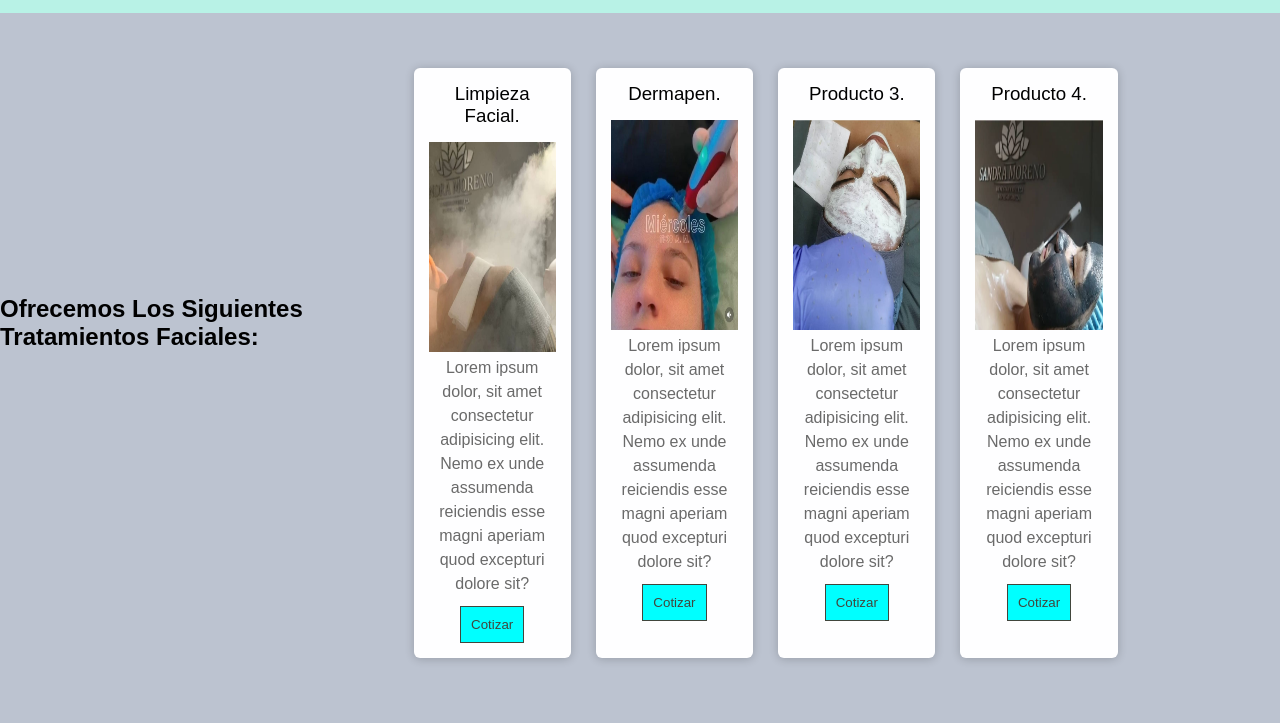
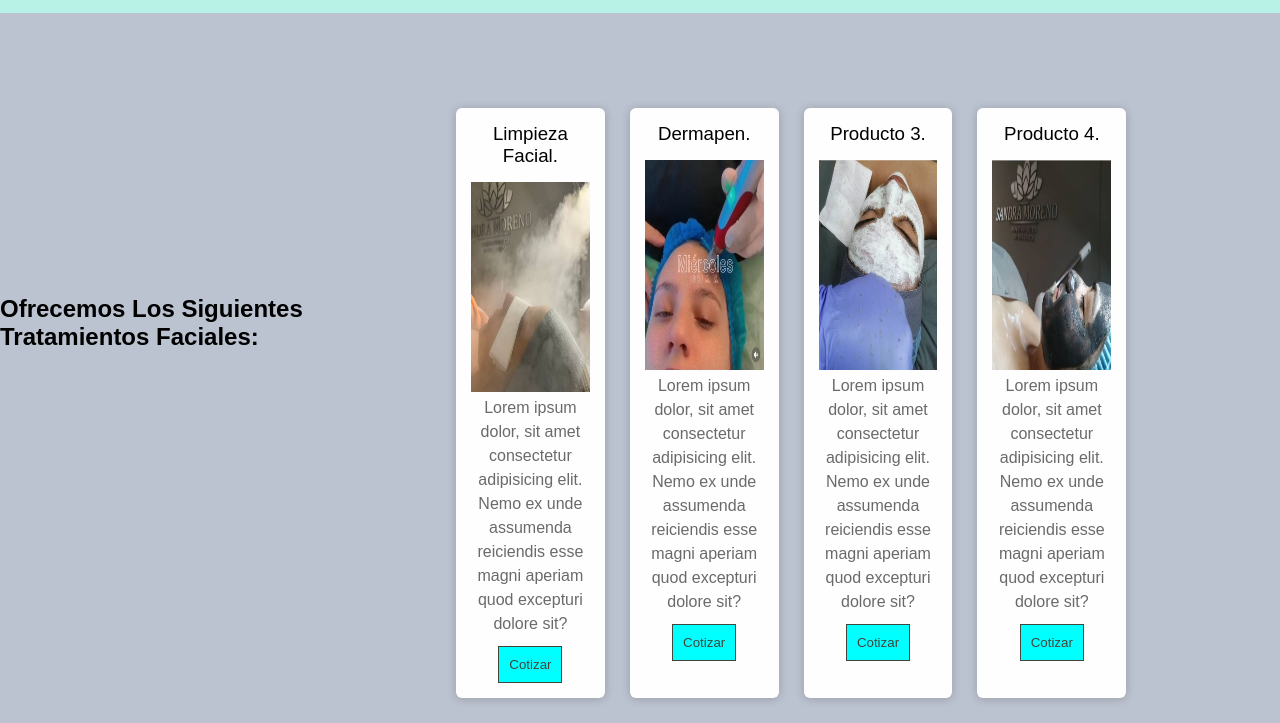
Before and after one commit to santigiraldo723/santiago, a plain HTML site: page pages/facial.html in a window 1280 px wide. Shown: the part 77-800 px from the top of the page. Drawn offline with Linux system fonts and the light colour scheme.

Commit message:
actualizacion de los servicios

```diff
--- a/css/styles.css
+++ b/css/styles.css
@@ -169,7 +169,7 @@ body{
     max-width: 1100px;
     grid-gap: 25px;
     grid-row-gap: 25px;
-    margin-top: 80px;
+    margin-top: 160px;
 
 }
 
--- a/pages/facial.html
+++ b/pages/facial.html
@@ -31,7 +31,10 @@
     <main class="servicios">
         <h2>Ofrecemos Los Siguientes Tratamientos Faciales:</h2>
 
-        <section class="productosOfrecidos">
+        <div class="container-fluid">
+            <div class="row">
+                <div class="col-3 col-md-6 col-xl-12">
+                    <section class="productosOfrecidos">
 
             <article class="tarjetaProducto">
 
@@ -101,6 +104,9 @@
 
            </article>
         </section>
+                </div>
+            </div>
+        </div>
 
 
 
```
Also changed, not shown: pages/corporal.html (+8 -0 lines).
